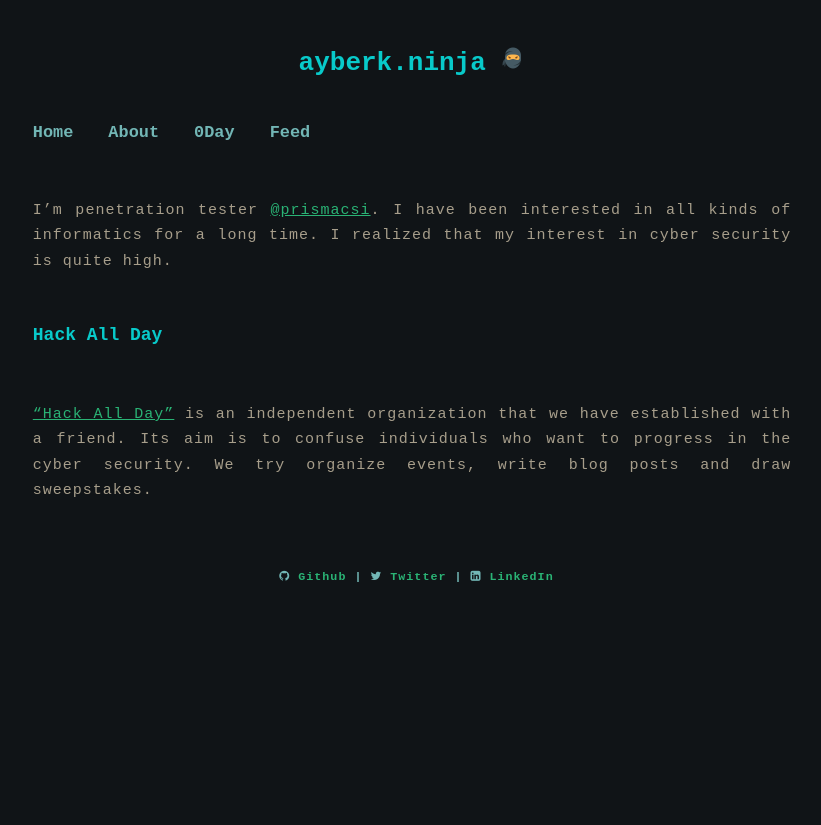
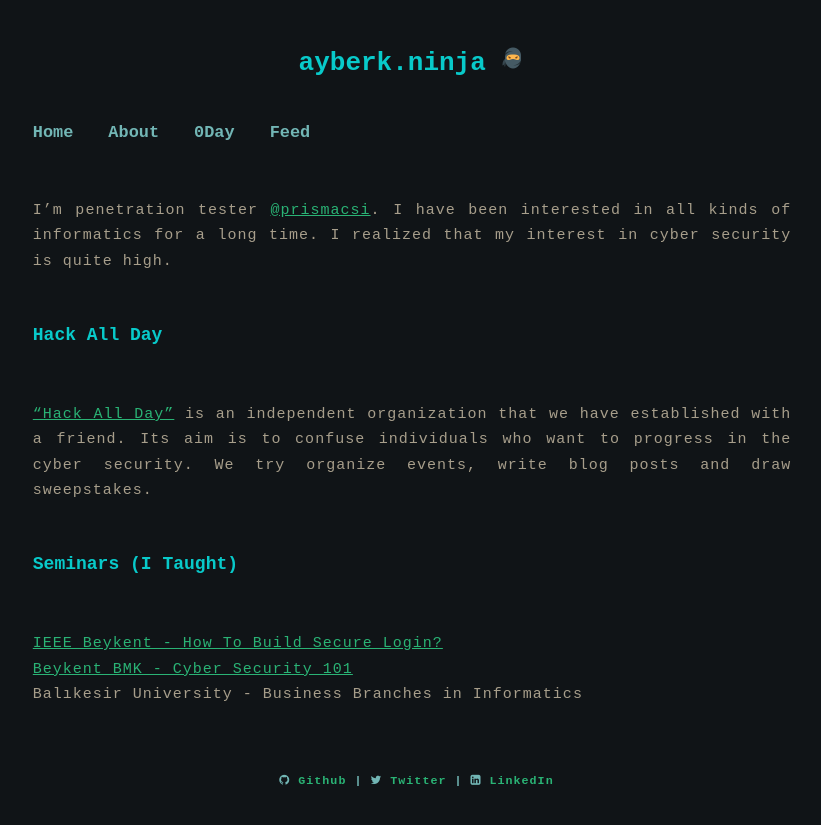
Before and after one commit to mhmtayberk/ayberkninja.github.io, a Jekyll site: the page built from about.md, in a window 1280 px wide. Shown: the top 825 px of the page, without its empty margins (228-1049 px from the left). Built offline with Jekyll 4.4.1, drawn with Linux system fonts in a browser that asks for light colours.

Commit message:
Update about.md

```diff
--- a/about.md
+++ b/about.md
@@ -8,3 +8,8 @@ I'm penetration tester <a href="https://www.prismacsi.com/" target="_blank">@pri
 
 ## Hack All Day
 <a href="http://www.hackallday.com/" target="_blank">"Hack All Day"</a> is an independent organization that we have established with a friend. Its aim is to confuse individuals who want to progress in the cyber security. We try organize events, write blog posts and draw sweepstakes.
+
+## Seminars (I Taught)
+<a href="https://www.youtube.com/watch?v=pyRXAvTJIzc&t=1400s" target="_blank">IEEE Beykent - How To Build Secure Login?</a> <br>
+<a href="https://www.facebook.com/beykentodek/posts/1305324409650299/" target="_blank">Beykent BMK - Cyber Security 101</a> <br>
+Balıkesir University - Business Branches in Informatics
```
